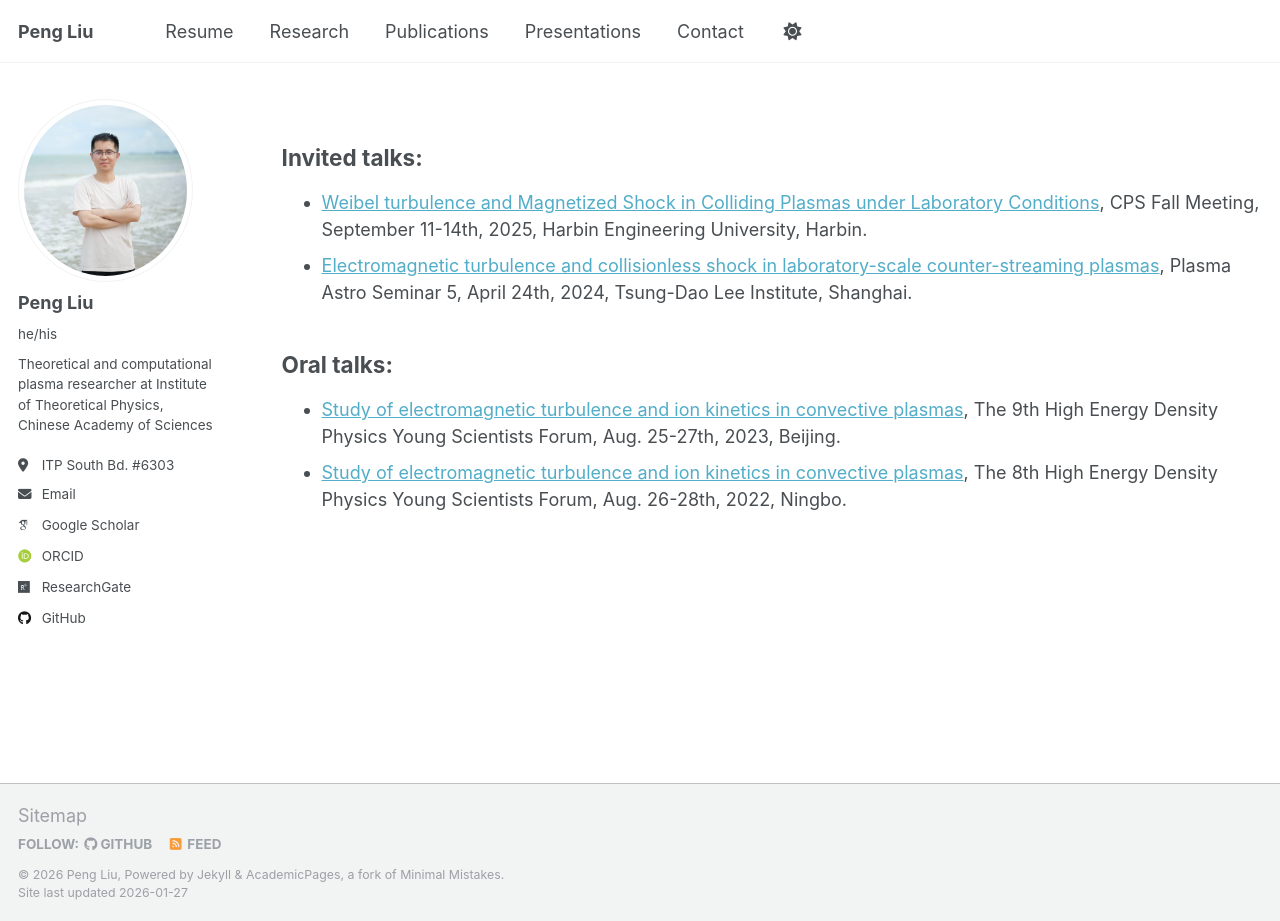
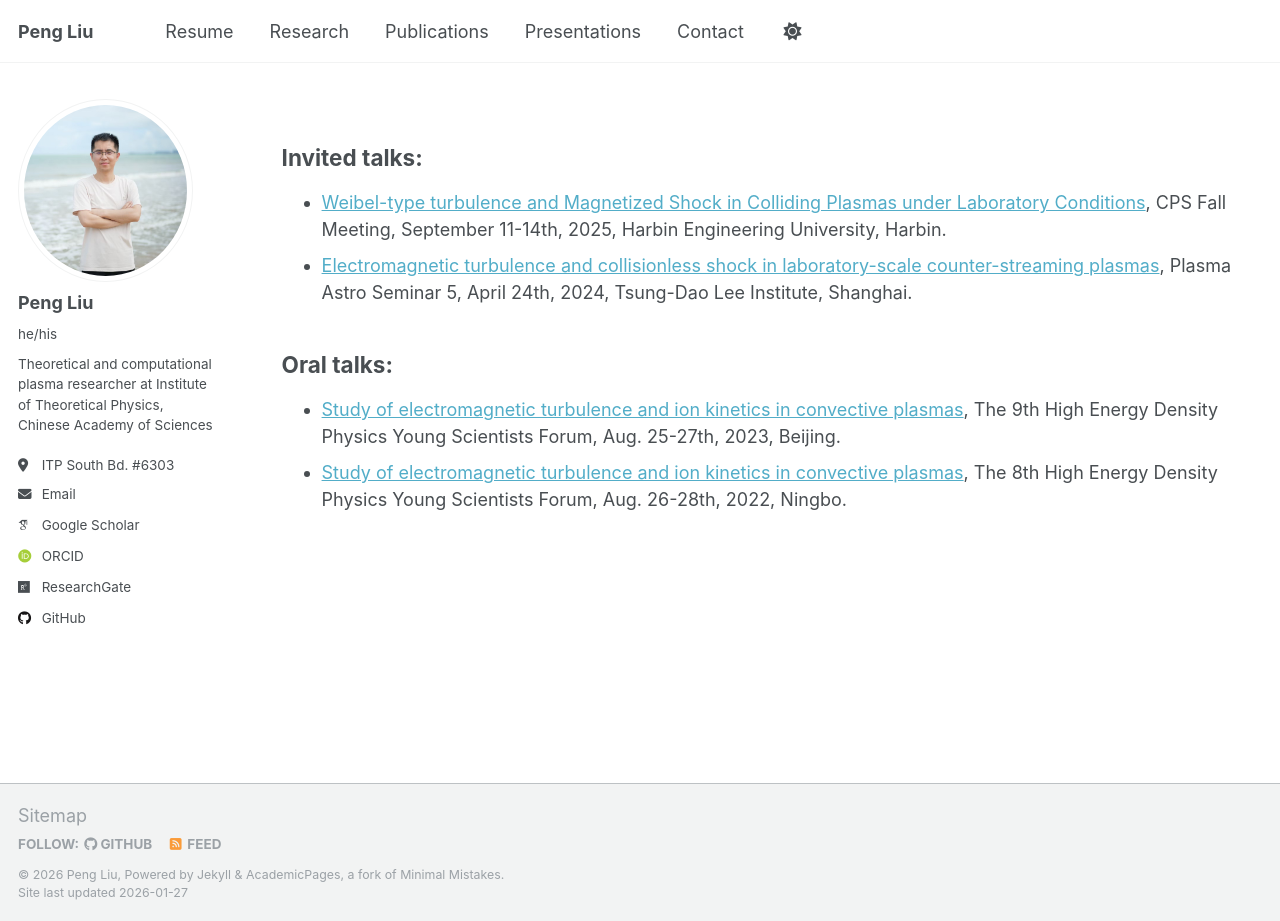
Before and after one commit to pliulfcuigithub/pliulfcuigithub.github.io, a Jekyll site: the page built from _pages/presentations.md, in a window 1280 px wide and 921 px high. Built offline with Jekyll 4.4.1, drawn with Linux system fonts in a browser that asks for light colours; some web fonts are replaced.

Commit message:
Update presentations.md

```diff
--- a/_pages/presentations.md
+++ b/_pages/presentations.md
@@ -7,7 +7,7 @@ author_profile: true
 {% include base_path %}
 
 ## Invited talks:
--  [Weibel turbulence and Magnetized Shock in Colliding Plasmas under Laboratory Conditions](https://files.sciconf.cn/public/1514/40206/202509/20250911225504_94976.pdf), CPS Fall Meeting, September 11-14th, 2025, Harbin Engineering University, Harbin.
+-  [Weibel-type turbulence and Magnetized Shock in Colliding Plasmas under Laboratory Conditions](https://files.sciconf.cn/public/1514/40206/202509/20250911225504_94976.pdf), CPS Fall Meeting, September 11-14th, 2025, Harbin Engineering University, Harbin.
 -  [Electromagnetic turbulence and collisionless shock in laboratory-scale counter-streaming plasmas](https://mp.weixin.qq.com/s/AyrBO3rXZWiWCkCwInvSfA), Plasma Astro Seminar 5, April 24th, 2024, Tsung-Dao Lee Institute, Shanghai.
 
 
```
